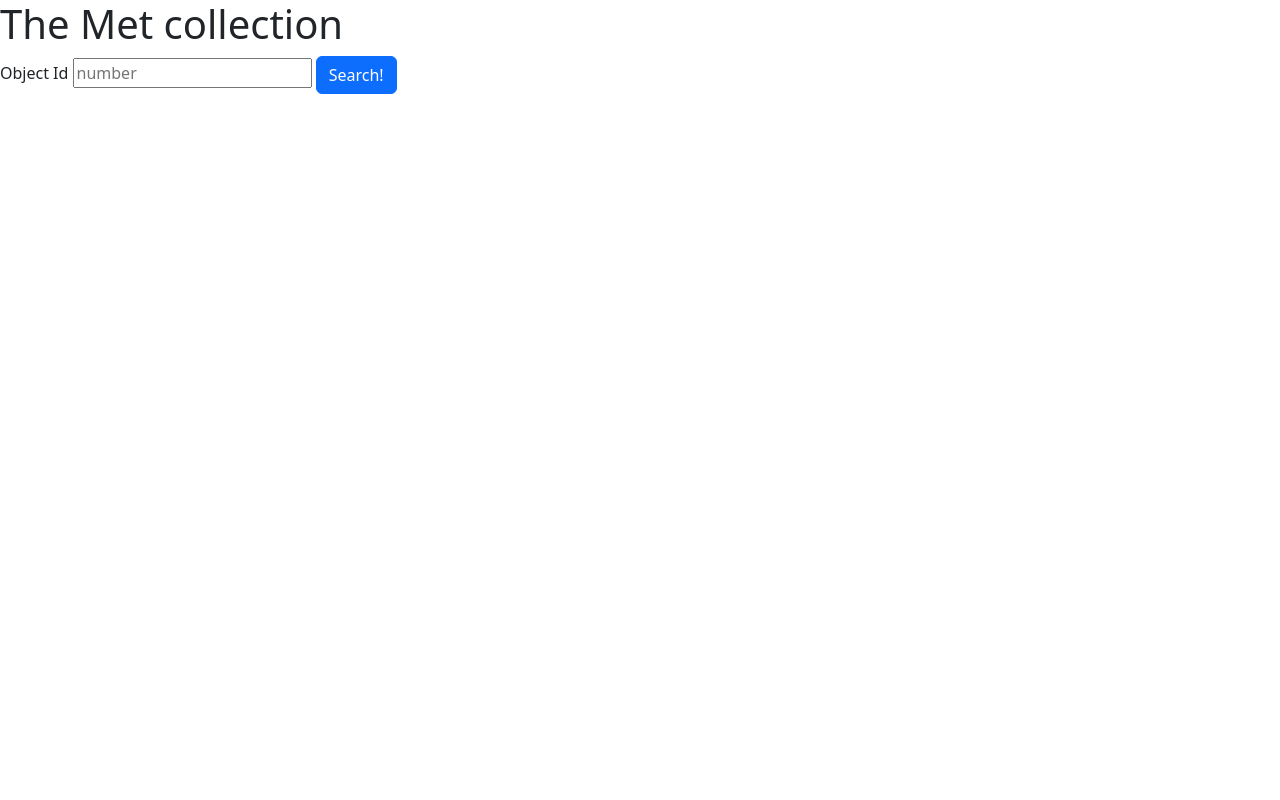
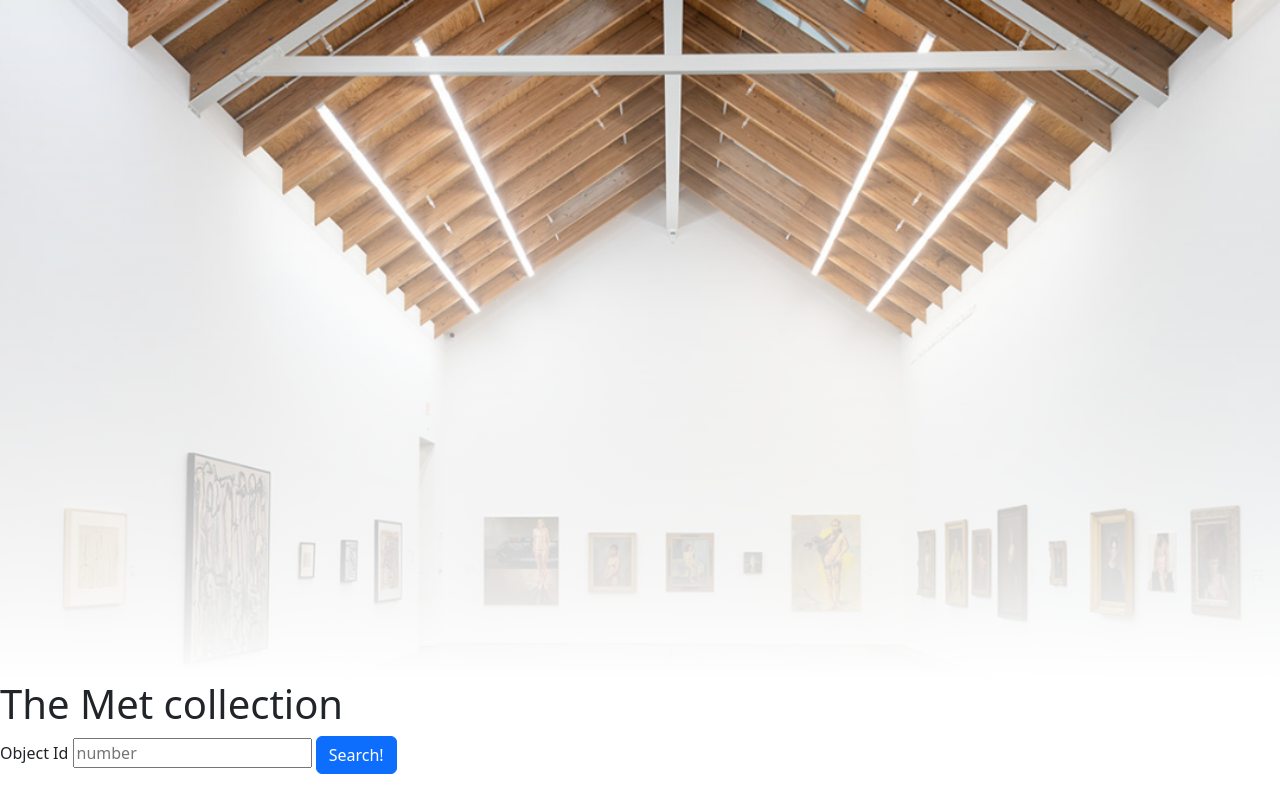
Before and after one commit to Flatee90/The-World-of-Art, a plain HTML site: page theworldofart.html in a window 1280 px wide. Drawn offline with nearby package versions, Linux system fonts and the light colour scheme.

Commit message:
added css to worldofart.html

```diff
--- a/style.css
+++ b/style.css
@@ -14,3 +14,12 @@
     left: 30%;
     right: 30%;
 }
+
+/*The world of art*/
+
+.hero-image2 {
+    background-image: linear-gradient(rgba(256, 256, 256, 0), rgba(256, 256, 256, 10)), url(/img/art.png);
+    height: 85vh;
+    background-size: cover;
+    position: relative;
+}
--- a/theworldofart.html
+++ b/theworldofart.html
@@ -11,6 +11,11 @@
 </head>
 
 <body>
+    <div class="hero-image2">
+        </div>
+
+
+
     <main class="container"></main>
     <h1>The Met collection</h1>
 
```
Also changed, not shown: img/art.png (added).
